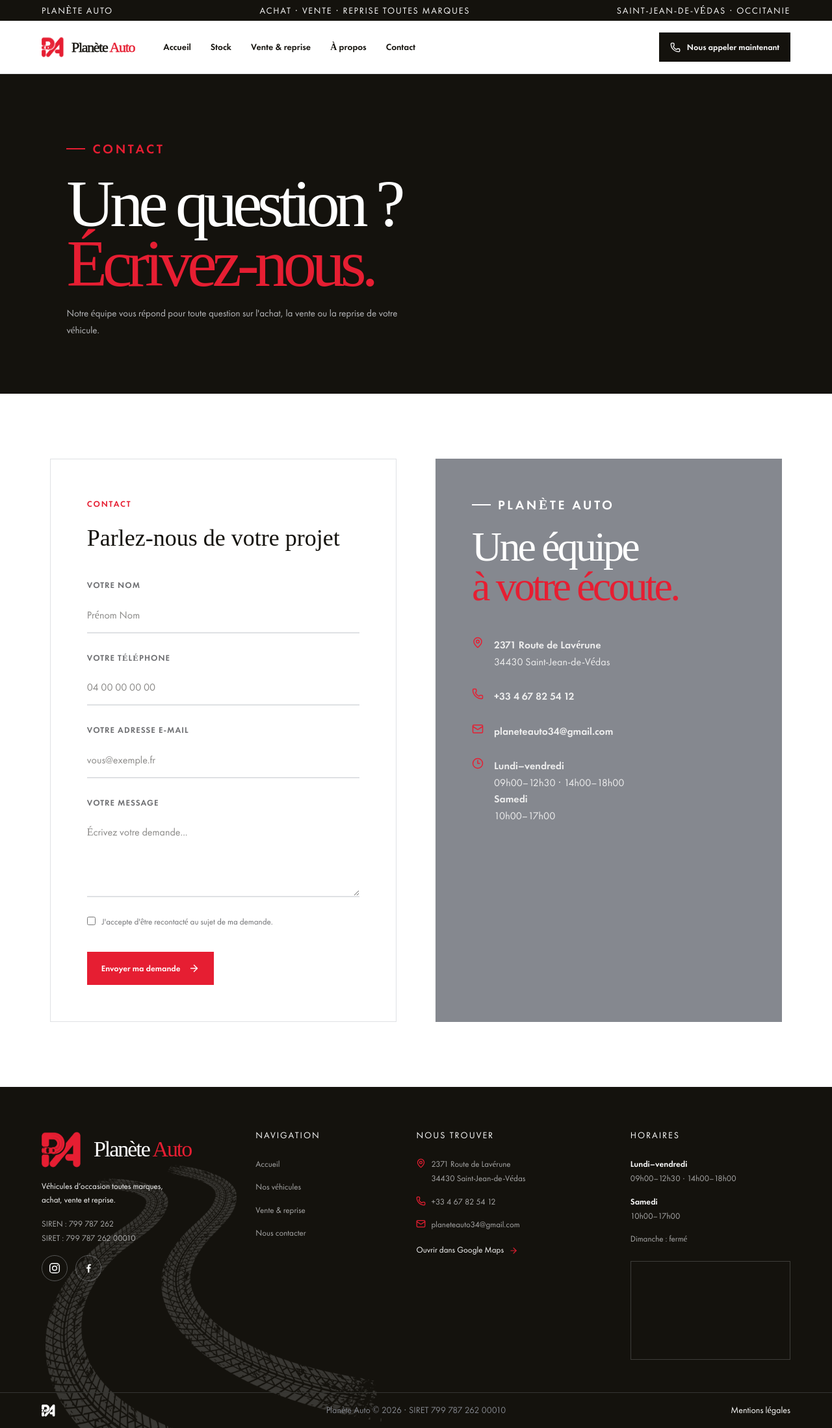
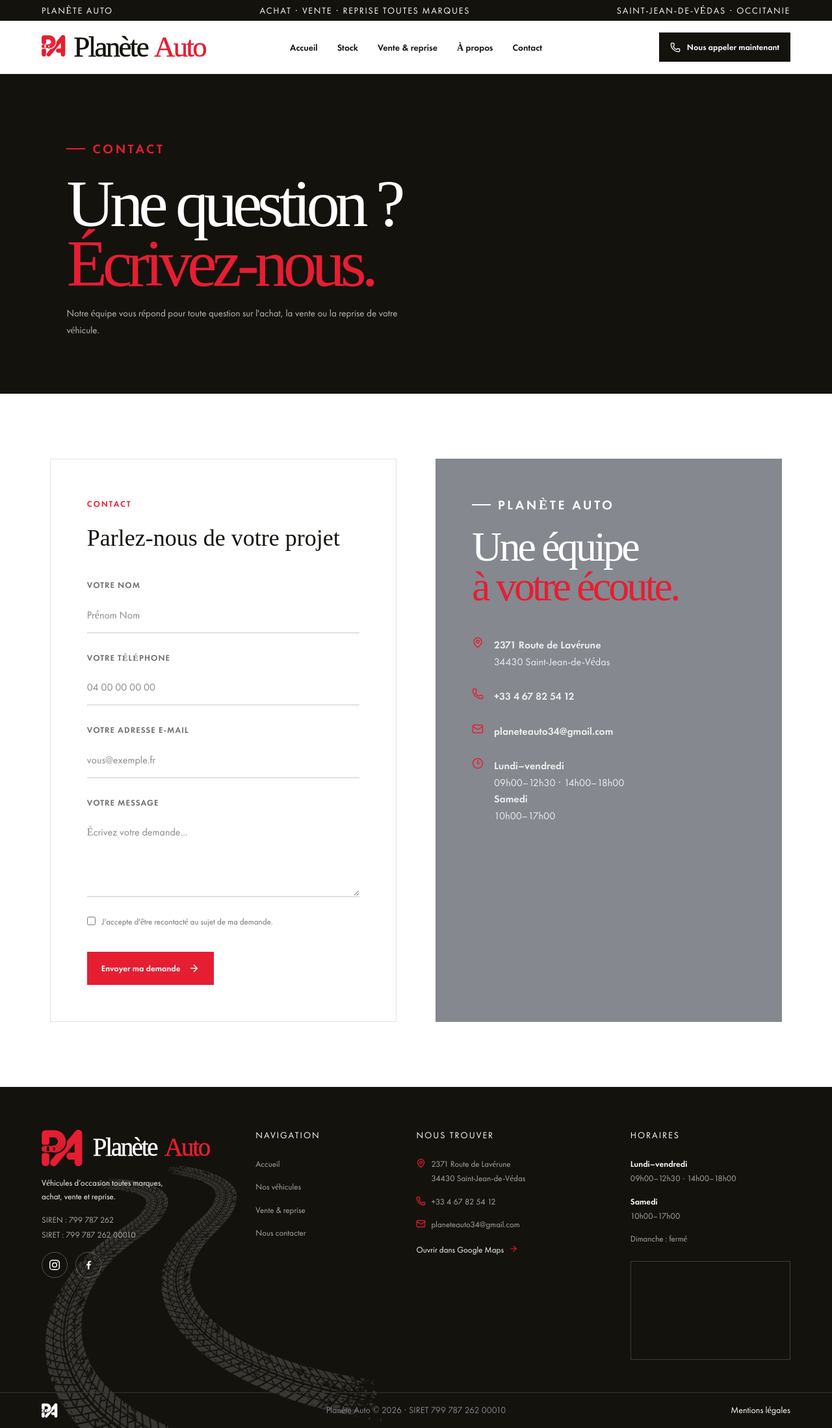
Before and after one commit to ATTECA/planete-auto, a Next.js app: page /contact in a window 1280 px wide. Shown: the whole page at 65% size. Built offline with nearby package versions, Linux system fonts and the light colour scheme; grey boxes are pictures that could not be loaded; a web font is replaced by a local one.

Commit message:
header & logo

```diff
--- a/app/globals.css
+++ b/app/globals.css
@@ -153,19 +153,20 @@
 }
 .brand {
   display: flex;
-  align-items: center;
+ align-items: baseline;
   gap: 10px;
   font-family: "BC Alphapipe";
-  font-size: 22px;
+  font-size: 45px;
   font-weight: 400;
+  line-height: 1;
   letter-spacing: -0.06em;
   -webkit-text-stroke: 0.5px currentColor;
 }
 .brand img {
-  width: 36px;
-  height: 42px;
-  object-fit: cover;
-  object-position: center;
+  display: block;
+  height: 33px;
+  width: auto;
+  object-fit: contain;
 }
 .brand b {
   color: var(--red);
@@ -173,10 +174,14 @@
 }
 .nav-links {
   display: flex;
+  position: absolute;
+  left: 50%;
+  top: 50%;
+  transform: translate(-50%, -50%);
   gap: 30px;
-  margin-right: auto;
-  font-size: 14px;
-  font-weight: 700;
+  font-size: 14px;
+  font-weight: 700;
+  white-space: nowrap;
 }
 .nav-links a:hover,
 .text-link:hover,
@@ -205,12 +210,14 @@
 .nav-cta {
   display: flex;
   align-items: center;
+  margin-left: auto;
   gap: 10px;
   padding: 13px 17px;
   background: var(--black);
   color: #ffffff;
   font-size: 13px;
   font-weight: 700;
+  white-space: nowrap;
 }
 .nav-cta:hover,
 .nav-cta:focus-visible {
@@ -1099,39 +1106,6 @@
 .form-success p {
   color: #777;
   font-size: 13px;
-}
-footer {
-  display: flex;
-  justify-content: space-between;
-  align-items: center;
-  padding: 25px 5vw;
-  background: var(--black);
-  color: #888;
-  font-size: 14px;
-}
-footer .footer-brand {
-  display: flex;
-  align-items: center;
-  gap: 8px;
-  font-family: "BC Alphapipe", serif;
-  font-size: 16px;
-  color: #fff;
-}
-footer .footer-brand img {
-  width: 64px;
-  height: 64px;
-  object-fit: cover;
-  object-position: center;
-}
-footer .footer-brand b {
-  color: var(--red);
-  font-weight: 400;
-}
-footer a:last-child {
-  display: flex;
-  align-items: center;
-  gap: 8px;
-  color: #fff;
 }
 .inner-shell {
   min-height: 100vh;
@@ -1764,22 +1738,16 @@
   color: #fff;
   text-decoration: none;
   font-family: "BC Alphapipe";
-  font-size: 25px;
+  font-size: 39px;
+  font-weight: 400;
   letter-spacing: -0.06em;
-}
-.footer-brand {
-  display: flex !important;
-  align-items: center !important;
-  gap: 16px !important;
-  font-size: 34px !important;
-  line-height: 1 !important;
+  -webkit-text-stroke: 0.5px currentColor;
 }
 .footer-brand img {
-  display: block !important;
-  width: 64px !important;
-  height: 64px !important;
-  object-fit: cover;
-  object-position: center;
+  display: block;
+  height: 56px;
+  width: auto;
+  object-fit: contain;
 }
 .footer-brand b {
   color: var(--red);
@@ -1919,9 +1887,9 @@
   font-size: 14px;
 }
 .footer-bottom img {
-  width: 22px;
   height: 22px;
-  object-fit: cover;
+  width: auto;
+  object-fit: contain;
   filter: grayscale(1) brightness(0) invert(1);
 }
 .footer-bottom span {
@@ -3184,6 +3152,7 @@
     left: 0;
     right: 0;
     top: 70px;
+    transform: none;
     padding: 22px 5vw;
     background: var(--paper);
     flex-direction: column;
@@ -3323,12 +3292,11 @@
     justify-self: auto;
   }
   .footer-brand {
-    font-size: 30px !important;
-    gap: 13px !important;
+    font-size: 30px;
+    gap: 10px;
   }
   .footer-brand img {
-    width: 58px !important;
-    height: 58px !important;
+    height: 48px;
   }
   .service-card {
     min-height: auto;
--- a/components/home-page-client.tsx
+++ b/components/home-page-client.tsx
@@ -106,9 +106,7 @@
       <header className="navbar">
         <a href="#top" className="brand">
           <img src="/planete-auto-logo.png" alt="" />
-          <span>
-            Planète <b>Auto</b>
-          </span>
+          Planète <b>Auto</b>
         </a>
         <nav className={menuOpen ? "nav-links is-open" : "nav-links"} aria-label="Navigation principale">
           <a href="/" onClick={() => setMenuOpen(false)}>
@@ -127,11 +125,9 @@
             Contact
           </a>
         </nav>
-        <div className="nav-actions">
-          <a className="nav-cta" href="tel:+33467825412">
-            <Phone size={16} /> Nous appeler maintenant
-          </a>
-        </div>
+        <a className="nav-cta" href="tel:+33467825412">
+          <Phone size={16} /> Nous appeler maintenant
+        </a>
         <button className="menu-button" onClick={() => setMenuOpen(!menuOpen)} aria-label="Ouvrir le menu">
           {menuOpen ? <X /> : <Menu />}
         </button>
--- a/components/site-pages.tsx
+++ b/components/site-pages.tsx
@@ -38,9 +38,7 @@
       <header className="navbar">
         <a href="/" className="brand">
           <img src={iconLogo} alt="" />
-          <span>
-            Planète <b>Auto</b>
-          </span>
+          Planète <b>Auto</b>
         </a>
         <nav className="nav-links" aria-label="Navigation principale">
           <a href="/">Accueil</a>
@@ -65,9 +63,7 @@
         <div className="footer-identity">
           <a href="/" className="footer-brand">
             <img src={iconLogo} alt="Planète Auto logo" />
-            <span>
-              Planète <b>Auto</b>
-            </span>
+            Planète <b>Auto</b>
           </a>
           <p>Véhicules d’occasion toutes marques, achat, vente et reprise.</p>
           <span>
```
Also changed, not shown: public/planete-auto-logo.png.
